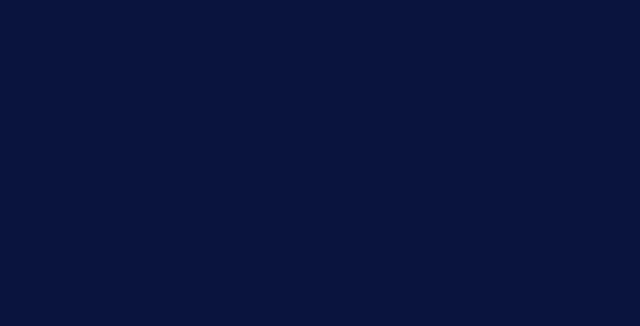
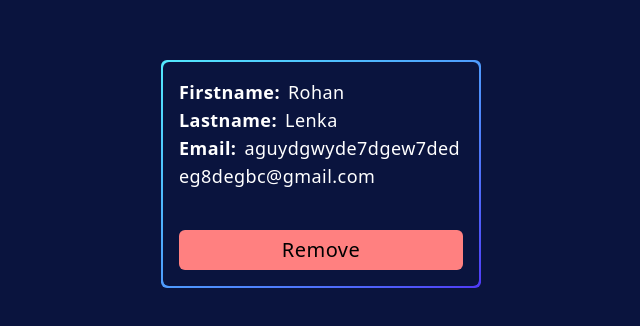
Before and after one commit to Rohan-Lenka/event-nest, a React (Vite) app in the folder frontend/: page / in a window 1280 px wide. Shown: the part 226-552 px from the top of the page, without its empty margins (319-959 px from the left). Built offline with nearby package versions, Linux system fonts and the light colour scheme.

Commit message:
added a few more components

```diff
--- a/frontend/src/App.tsx
+++ b/frontend/src/App.tsx
@@ -8,16 +8,13 @@ import Card from "./UI/components/Cards/AuthCards/LoginCard"
 import RegisterCard from "./UI/components/Cards/AuthCards/RegisterCard"
 import TextInput from "./UI/Input"
 import EventDisplayCard from "./UI/components/Cards/EventCards/EventDisplayCard"
+import Info from "./UI/Info"
+import RequestsCard from "./UI/components/Cards/ModCards/RequestsCard"
+import AddModeratorCard from "./UI/components/Cards/ModCards/AddModeratorCard"
+import ModeratorCard from "./UI/components/Cards/ModCards/ModeratorsCard"
 
 const App = () => {
   return <div className="w-screen h-screen">
-    {/* <Button text="Click me" variant="primary" startIcon={<PlusIcon />} />
-    <br />
-    <br />
-    <TextInput placeholder="search"/>
-    <br />
-    <br />
-    <br /> */}
     <div className="w-full h-full flex justify-center items-center ">
       {/* <RegisterCard person="admin"/> */}
 
@@ -34,6 +31,20 @@ const App = () => {
 
         {/* <EventActionCard
         /> */}
+
+        {/* <RequestsCard
+        fname="Rohan"
+        lname="Lenka"
+        email="abc@gmail.com"
+        college="abc"
+        society="abcdef"
+        proof_link="https://www.youtube.com/fewifjsbfgjdvhfb"
+        /> */}
+
+        {/* <AddModeratorCard /> */}
+
+          <ModeratorCard fname="Rohan" lname="Lenka" email="aguydgwyde7dgew7dedeg8degbc@gmail.com" />
+
     </div>
   </div>
 }
--- /dev/null
+++ b/frontend/src/UI/Info.tsx
@@ -0,0 +1,32 @@
+type InfoProps = {
+    title: string,
+    content: string,
+    contentType: "text" | "url"
+    size?: string,
+    titleColor?: string
+    contentColor?: string
+}
+
+const Info = ({ title, content, contentType, size, titleColor, contentColor }: InfoProps) => {
+    return <div className={`${size} text-white`}>
+        {/* title */}
+        <span className={`${titleColor} font-bold break-all`}>
+            {title}:
+        </span>
+        {/* content */}
+        <span className={`${contentColor} ml-2 break-all`}>
+            {contentType === "text" &&
+                <>
+                    {content}
+                </>
+            }
+            {contentType === "url" &&
+                <a href={content} target="_blank" className="hover:underline">
+                    {content}
+                </a>
+            }
+        </span>
+    </div>
+}
+
+export default Info
--- a/frontend/src/UI/ShinyCover.tsx
+++ b/frontend/src/UI/ShinyCover.tsx
@@ -1,7 +1,18 @@
 import type { ReactElement } from "react"
 
-const ShinyCover = ({ childBorderRadius, children }: { childBorderRadius: string, children: ReactElement }) => {
-    return <div className={`w-[320px] rounded-${childBorderRadius} bg-gradient-to-r from-pink-500 via-red-500 to-yellow-500 p-[2px]`}>
+type ShinyCoverProps = {
+    childBorderRadius: string;
+    coverType: "primary" | "secondary";
+    children: ReactElement;
+}
+
+const cover = {
+    "primary": "bg-gradient-to-r from-pink-500 via-red-500 to-yellow-500",
+    "secondary": "bg-gradient-to-br from-cyan-300 to-indigo-600",
+}
+
+const ShinyCover = ({ childBorderRadius, children, coverType }: ShinyCoverProps) => {
+    return <div className={`w-[320px] ${childBorderRadius} ${cover[coverType]} p-[2px]`}>
         {children}
     </div>
 }
--- a/frontend/src/UI/components/Cards/EventCards/EventDisplayCard.tsx
+++ b/frontend/src/UI/components/Cards/EventCards/EventDisplayCard.tsx
@@ -1,4 +1,3 @@
-import type { ReactElement, ReactHTMLElement } from "react"
 import "../../../../styles/scrollbar.css"
 import Button from "../../../Button"
 import EditIcon from "../../../../icons/EditIcon"
@@ -22,7 +21,7 @@ const eventTime = {
 }
 
 const EventDisplayCard = ({ name, description, status, date, society, event_URL, action }: EventDisplayCardProps) => {
-    return <ShinyCover childBorderRadius="md">
+    return <ShinyCover childBorderRadius="rounded-md" coverType="primary">
         <div className={`${defaultStyles} shiny-border`}>
         <Name name={name} />
         <Description text={description} />
--- /dev/null
+++ b/frontend/src/UI/components/Cards/ModCards/AddModeratorCard.tsx
@@ -0,0 +1,20 @@
+import Button from "../../../Button"
+import Input from "../../../Input"
+
+type AddModeratorCardProps = {}
+
+const defaultStyles = "flex flex-col gap-10 p-[12px] bg-blue-800 w-[400px]"
+const inputSectionStyles = "flex flex-col gap-4"
+
+const AddModeratorCard = ({ }: AddModeratorCardProps) => {
+    return <div className={`${defaultStyles}`}>
+        <div className={`${inputSectionStyles}`}>
+            <Input type="text" placeholder="Enter moderator firstname" />
+            <Input type="text" placeholder="Enter moderator lastname" />
+            <Input type="text" placeholder="Enter moderator email" />
+        </div>
+        <Button variant="secondary" text="Add" />
+    </div>
+}
+
+export default AddModeratorCard
--- /dev/null
+++ b/frontend/src/UI/components/Cards/ModCards/ModeratorsCard.tsx
@@ -0,0 +1,26 @@
+import Button from "../../../Button"
+import Info from "../../../Info"
+import ShinyCover from "../../../ShinyCover"
+
+type ModeratorCardProps = {
+    fname: string
+    lname: string
+    email: string
+}
+
+const defaultStyles = "bg-blue-900 flex flex-col gap-10 text-lg tracking-wide rounded-md p-4"
+
+const ModeratorCard = ({ fname, lname, email }: ModeratorCardProps) => {
+    return <ShinyCover childBorderRadius="rounded-md" coverType="secondary" >
+        <div className={`${defaultStyles}`}>
+        <div>
+            <Info title="Firstname" content={fname} contentType="text" />
+            <Info title="Lastname" content={lname} contentType="text" />
+            <Info title="Email" content={email} contentType="text" />
+        </div>
+            <Button variant="delete" text="Remove" />
+    </div>
+    </ShinyCover>
+}
+
+export default ModeratorCard
--- /dev/null
+++ b/frontend/src/UI/components/Cards/ModCards/RequestsCard.tsx
@@ -0,0 +1,35 @@
+import Button from "../../../Button"
+import Info from "../../../Info"
+import ShinyCover from "../../../ShinyCover"
+
+type RequestCardProps = {
+    fname: string
+    lname: string
+    email: string
+    college: string
+    society: string
+    proof_link: string
+}
+
+const defaultStyles = "bg-blue-900 flex flex-col gap-10 text-lg tracking-wide rounded-md p-4"
+
+const RequestsCard = ({ fname, lname, email, college, society, proof_link }: RequestCardProps) => {
+    return <ShinyCover childBorderRadius="rounded-md" coverType="secondary" >
+        <div className={`${defaultStyles}`}>
+            <div>
+                <Info title="Firstname" content={fname} contentType="text" />
+                <Info title="Lastname" content={lname} contentType="text" />
+                <Info title="Email" content={email} contentType="text" />
+                <Info title="College" content={college} contentType="text" />
+                <Info title="Society" content={society} contentType="text" />
+                <Info title="Proof" content={proof_link} contentType="url" />
+            </div>
+            <div className="flex justify-between">
+                <Button variant="secondary" text="Approve" />
+                <Button variant="delete" text="Reject" />
+            </div>
+        </div>
+    </ShinyCover>
+}
+
+export default RequestsCard
```
Also changed, not shown: 1 other file (tests, documents, lock files or other folders).
